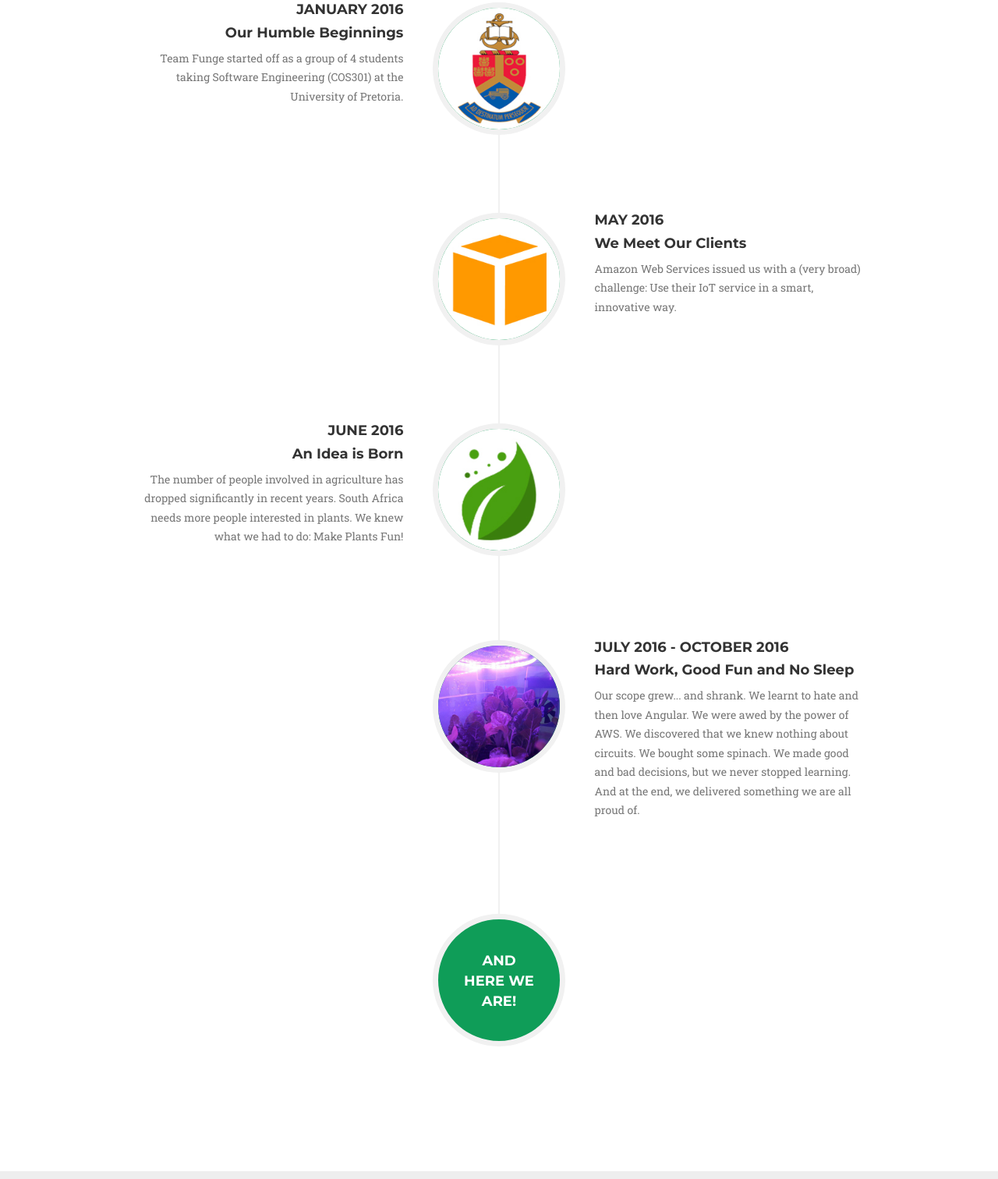
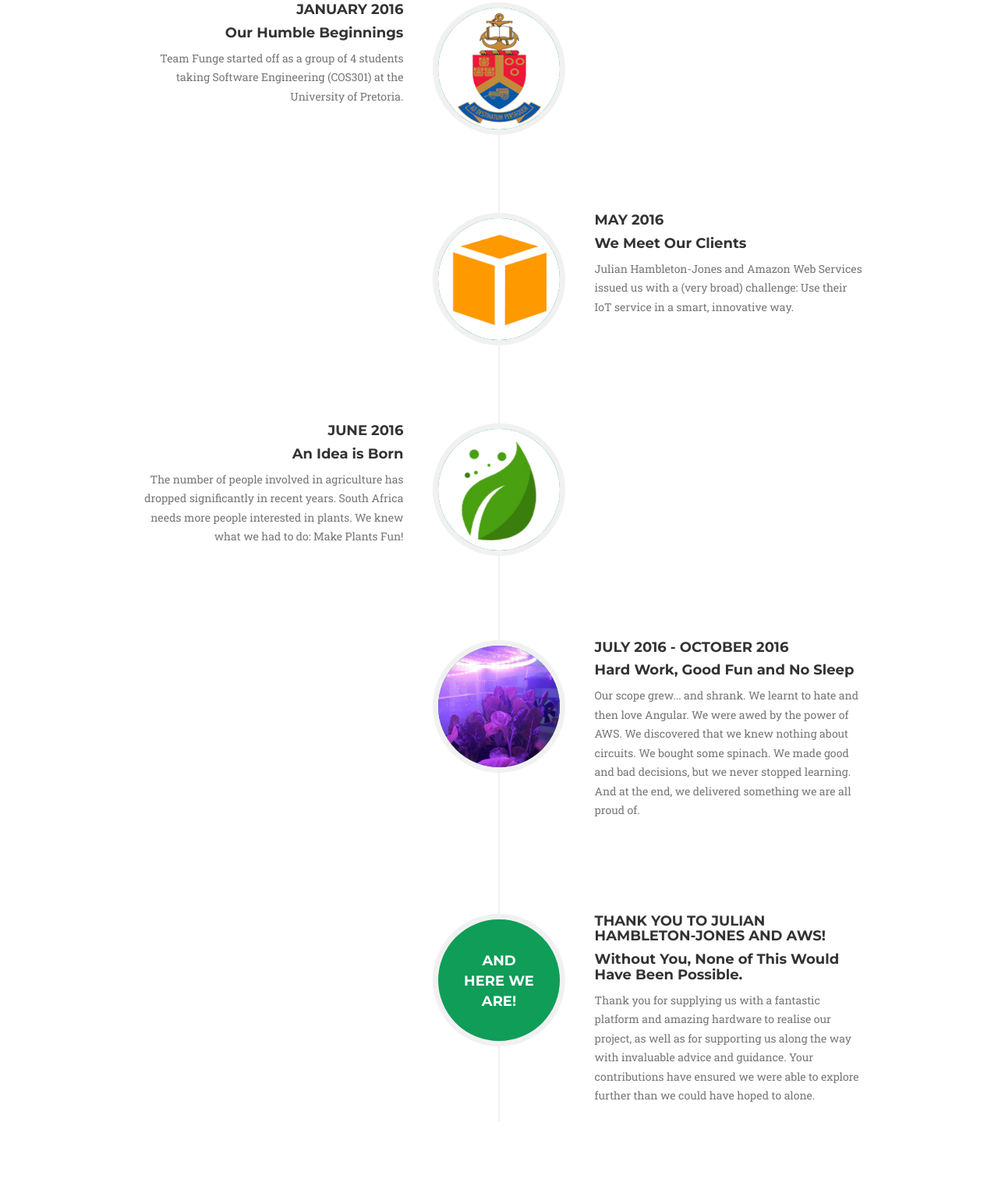
Before and after one commit to TeamFunge/VirtualDemo, a website: page index.html in a window 1280 px wide. Shown: the part 3248-4760 px from the top of the page at 78% size. Drawn offline with nearby package versions, Linux system fonts and the light colour scheme; a web font is replaced by a local one.

Commit message:
Additions to virtual demo

```diff
--- a/index.html
+++ b/index.html
@@ -344,7 +344,7 @@
                                     <h4 class="subheading">We Meet Our Clients</h4>
                                 </div>
                                 <div class="timeline-body">
-                                    <p class="text-muted">Amazon Web Services issued us with a (very broad) challenge: Use their IoT service in a smart, innovative way.</p>
+                                    <p class="text-muted">Julian Hambleton-Jones and Amazon Web Services issued us with a (very broad) challenge: Use their IoT service in a smart, innovative way.</p>
                                 </div>
                             </div>
                         </li>
@@ -381,6 +381,15 @@
                                 <h4>And
                                     <br>Here We
                                     <br>Are!</h4>
+                            </div>
+                            <div class="timeline-panel">
+                                <div class="timeline-heading">
+                                    <h4>Thank You to Julian Hambleton-Jones and AWS!</h4>
+                                    <h4 class="subheading">Without You, None of This Would Have Been Possible.</h4>
+                                </div>
+                                <div class="timeline-body">
+                                    <p class="text-muted">Thank you for supplying us with a fantastic platform and amazing hardware to realise our project, as well as for supporting us along the way with invaluable advice and guidance. Your contributions have ensured we were able to explore further than we could have hoped to alone.</p>
+                                </div>
                             </div>
                         </li>
                     </ul>
```
